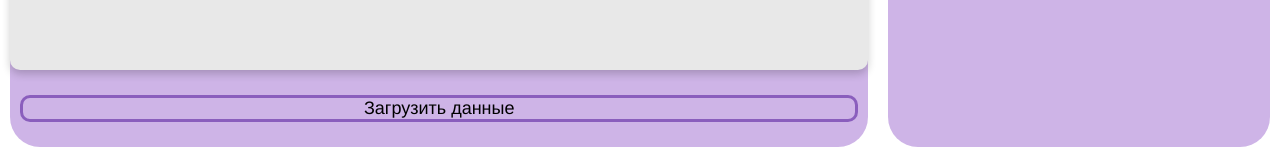
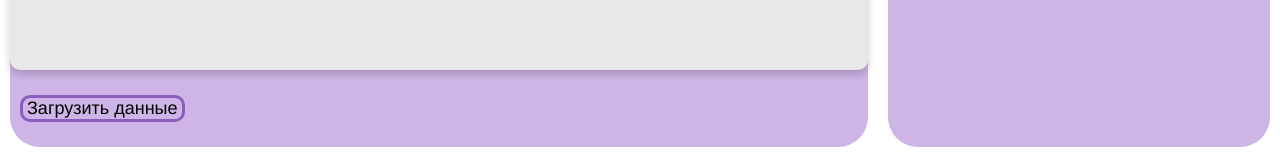
Before and after one commit to KolyaPronin/multisensory-data, a React (Create React App) app in the folder life-cycles/: page /home in a window 1280 px wide. Shown: the part 718-872 px from the top of the page. Built offline with nearby package versions, Linux system fonts and the light colour scheme.

Commit message:
fix errors with button

```diff
--- a/life-cycles/src/Components/WorkspaceMainPage/WorkspaceForMap/ButtonRequestData/ButtonRequestData.js
+++ b/life-cycles/src/Components/WorkspaceMainPage/WorkspaceForMap/ButtonRequestData/ButtonRequestData.js
@@ -3,7 +3,6 @@ import axios from "axios";
 import { useState } from "react";
 import { useDispatch, useSelector } from "react-redux";
 import { addData, loginSuccessAddToken } from '../../../../Store/Slices/UserSlice';
-import { refreshToken } from "../../../EntranceForm/LoginForm/authService";
 
 export function ButtonRequestData() {
   const [error, setError] = useState(null);
@@ -16,12 +15,12 @@ export function ButtonRequestData() {
 
   const requestData = async () => {
     let token = tokenFromStore;
+
     if (!token) {
-      // Попробовать достать токен из localStorage
       const savedToken = localStorage.getItem("accessToken");
       if (savedToken) {
         token = savedToken;
-        dispatch(loginSuccessAddToken(savedToken)); // Вернуть токен в redux
+        dispatch(loginSuccessAddToken(savedToken));
       } else {
         setError("Токен отсутствует. Пожалуйста, авторизуйтесь заново.");
         return;
@@ -36,6 +35,7 @@ export function ButtonRequestData() {
           'Authorization': `Bearer ${token}`,
         },
       });
+
       if (response.status === 200) {
         dispatch(addData(response.data));
       } else {
@@ -43,9 +43,7 @@ export function ButtonRequestData() {
       }
     } catch (error) {
       if (error.response) {
-        setError(
-          error.response.data.message || "Ошибка при получении данных"
-        );
+        setError(error.response.data.message || "Ошибка при получении данных");
       } else if (error.request) {
         setError("Сервер не отвечает. Попробуйте позже.");
       } else {
@@ -55,9 +53,11 @@ export function ButtonRequestData() {
   };
 
   return (
-    <button className={styles.button} onClick={requestData}>
-      <div className={styles.text}>Загрузить данные</div>
+    <div>
+      <button className={styles.button} onClick={requestData}>
+        <div className={styles.text}>Загрузить данные</div>
+      </button>
       {error && <div className={styles.error}>{error}</div>}
-    </button>
+    </div>
   );
 }
```
